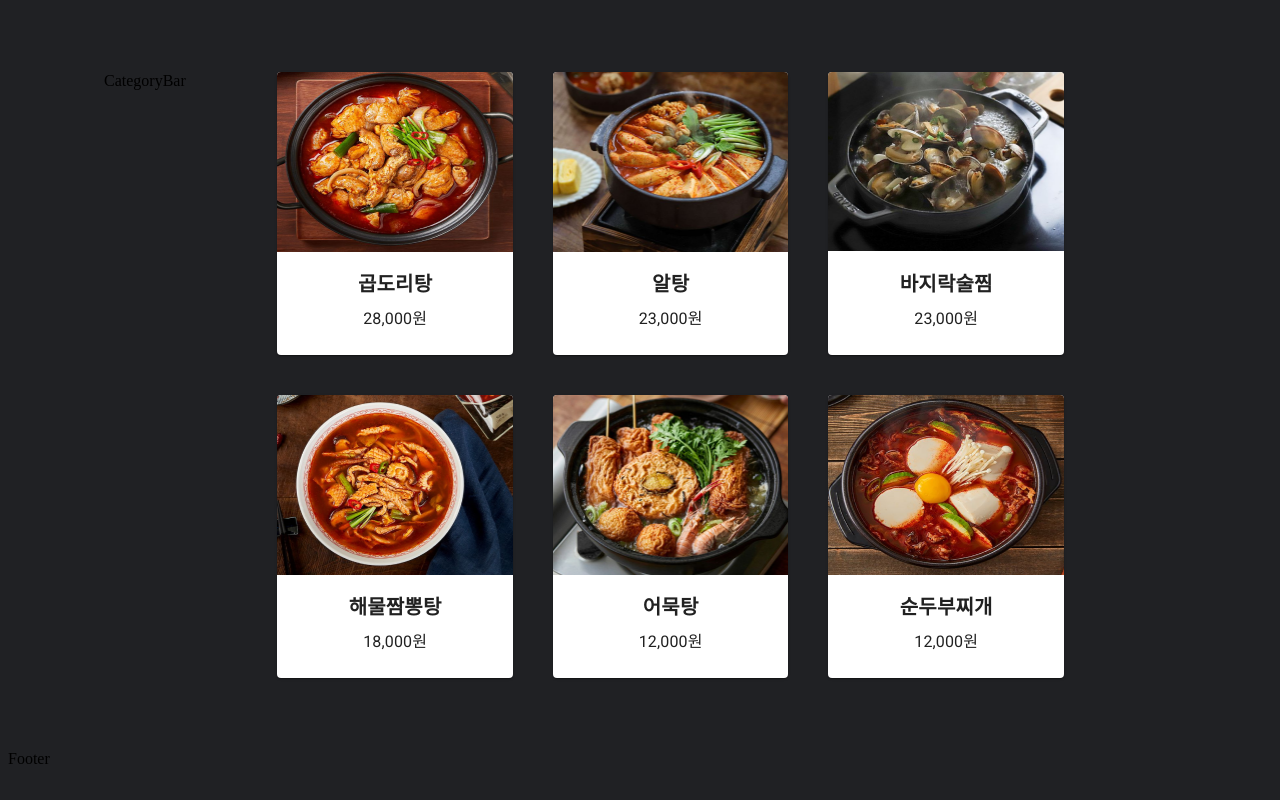
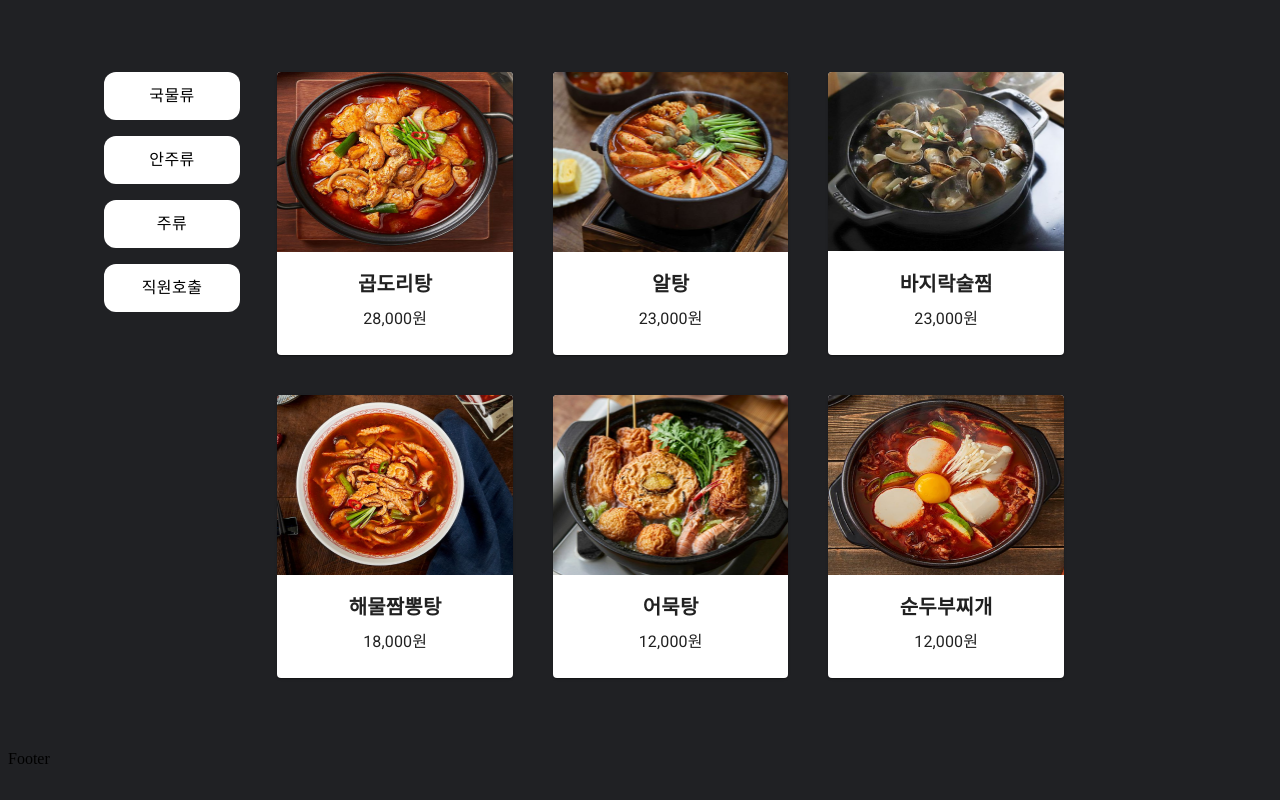
Before and after one commit to GDG-on-Campus-KNU/3rd-toyproject-frontend-2, a React (Create React App) app: page /order/soup in a window 1280 px wide. Built offline with nearby package versions, Linux system fonts and the light colour scheme.

Commit message:
[Feat]: 카테고리 버튼 카테고리바로 이동 및 위치 정리

```diff
--- a/src/components/CategoryBar.js
+++ b/src/components/CategoryBar.js
@@ -1,5 +1,12 @@
+import CategoryButton from './Button/CategoryButton';
+import Stack from '@mui/material/Stack';
+
 const CategoryBar = () => {
-    return <div>CategoryBar</div>;
+    return (
+        <Stack spacing={2.5}>
+            <CategoryButton />
+        </Stack>
+    );
 };
 
 export default CategoryBar;
```
